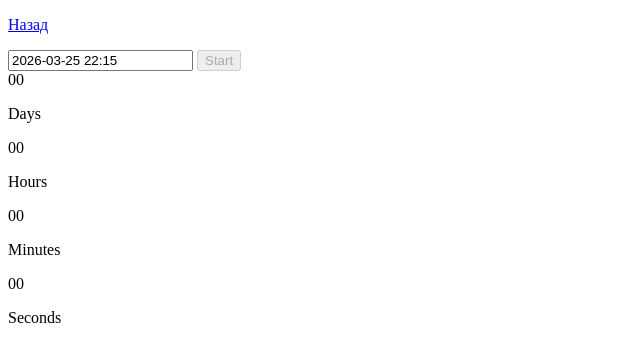
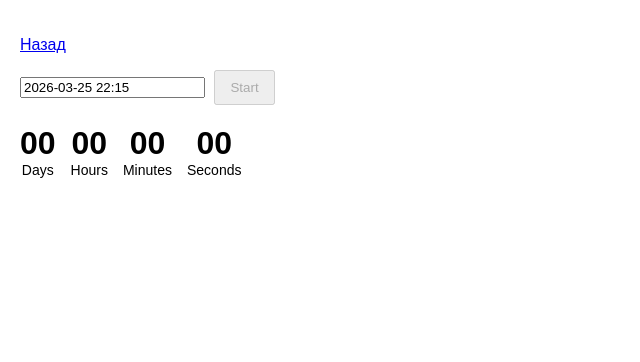
Before and after one commit to shevchenk111/wt-js-02-color-switcher-timer, a website built with Parcel: page src/02-timer.html in a window 1280 px wide. Shown: the whole page, without its empty margins (0-640 px from the left). Built offline with nearby package versions, Linux system fonts and the light colour scheme.

Commit message:
Update 02-timer.html

```diff
--- a/src/02-timer.html
+++ b/src/02-timer.html
@@ -1,37 +1,36 @@
 <!DOCTYPE html>
 <html lang="en">
   <head>
-  <meta charset="UTF-8">
+    <meta charset="UTF-8" />
+    <meta name="viewport" content="width=device-width, initial-scale=1.0" />
     <title>Timer</title>
-  <link rel="stylesheet" href="css/common.css">
+    <link rel="stylesheet" href="../css/common.css" />
   </head>
   <body>
+    <p><a href="./index.html">Назад</a></p>
 
-<p><a href="index.html">Назад</a></p>
-
-<input type="text" id="datetime-picker">
-<button data-start>Start</button>
+    <input type="text" id="datetime-picker" />
+    <button type="button" data-start>Start</button>
 
     <div class="timer">
-  <div>
-    <span data-days>00</span>
-    <p>Days</p>
+      <div class="field">
+        <span class="value" data-days>00</span>
+        <span class="label">Days</span>
       </div>
-  <div>
-    <span data-hours>00</span>
-    <p>Hours</p>
+      <div class="field">
+        <span class="value" data-hours>00</span>
+        <span class="label">Hours</span>
       </div>
-  <div>
-    <span data-minutes>00</span>
-    <p>Minutes</p>
+      <div class="field">
+        <span class="value" data-minutes>00</span>
+        <span class="label">Minutes</span>
       </div>
-  <div>
-    <span data-seconds>00</span>
-    <p>Seconds</p>
+      <div class="field">
+        <span class="value" data-seconds>00</span>
+        <span class="label">Seconds</span>
       </div>
     </div>
 
-<script src="js/02-timer.js" type="module"></script>
-
+    <script src="../js/02-timer.js" type="module"></script>
   </body>
 </html>
```
Lines whose indentation alone changed are shown as unchanged.
